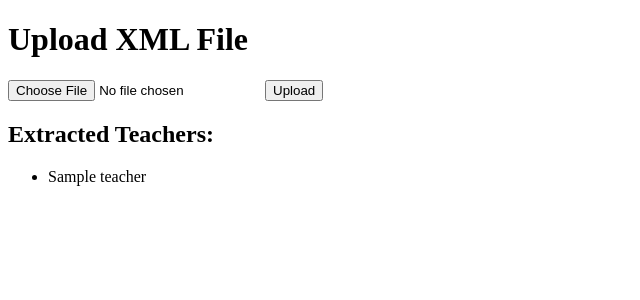
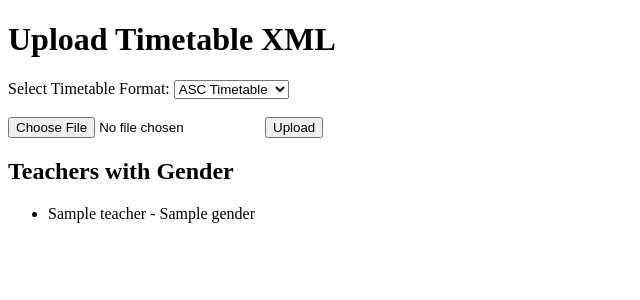
Before and after one commit to JawadSarfraz/Dockerize-Timetable-Processing, a Flask app: template templates/upload.html in a window 1280 px wide. Shown: the top 300 px of the page, without its empty margins (0-640 px from the left). Run offline with Flask 3, Linux system fonts and the light colour scheme; the template is opened without the code that fills it: most values are stand-ins (such as "Sample title", 1, 10 or a date in 2020).

Commit message:
View of XML file Uploads

```diff
--- a/templates/upload.html
+++ b/templates/upload.html
@@ -1,24 +1,29 @@
 <!DOCTYPE html>
 <html>
   <head>
-    <title>Upload XML File</title>
+    <title>Upload Timetable</title>
   </head>
   <body>
-    <h1>Upload XML File</h1>
+    <h1>Upload Timetable XML</h1>
     <form method="post" enctype="multipart/form-data">
-      <input type="file" name="file" accept=".xml" />
+      <label for="format">Select Timetable Format:</label>
+      <select name="format" id="format" required>
+        <option value="asc">ASC Timetable</option>
+        <option value="tk">TK Timetable</option>
+        <option value="untis">Untis Timetable</option>
+      </select>
+      <br /><br />
+      <input type="file" name="file" accept=".xml" required />
       <input type="submit" value="Upload" />
     </form>
 
     {% if teachers %}
-    <h2>Extracted Teachers:</h2>
+    <h2>Teachers with Gender</h2>
     <ul>
       {% for teacher in teachers %}
-      <li>{{ teacher }}</li>
+      <li>{{ teacher.name }} - {{ teacher.gender }}</li>
       {% endfor %}
     </ul>
-    {% elif teachers is not none %}
-    <p>No teachers found in the file.</p>
     {% endif %}
   </body>
 </html>
```
